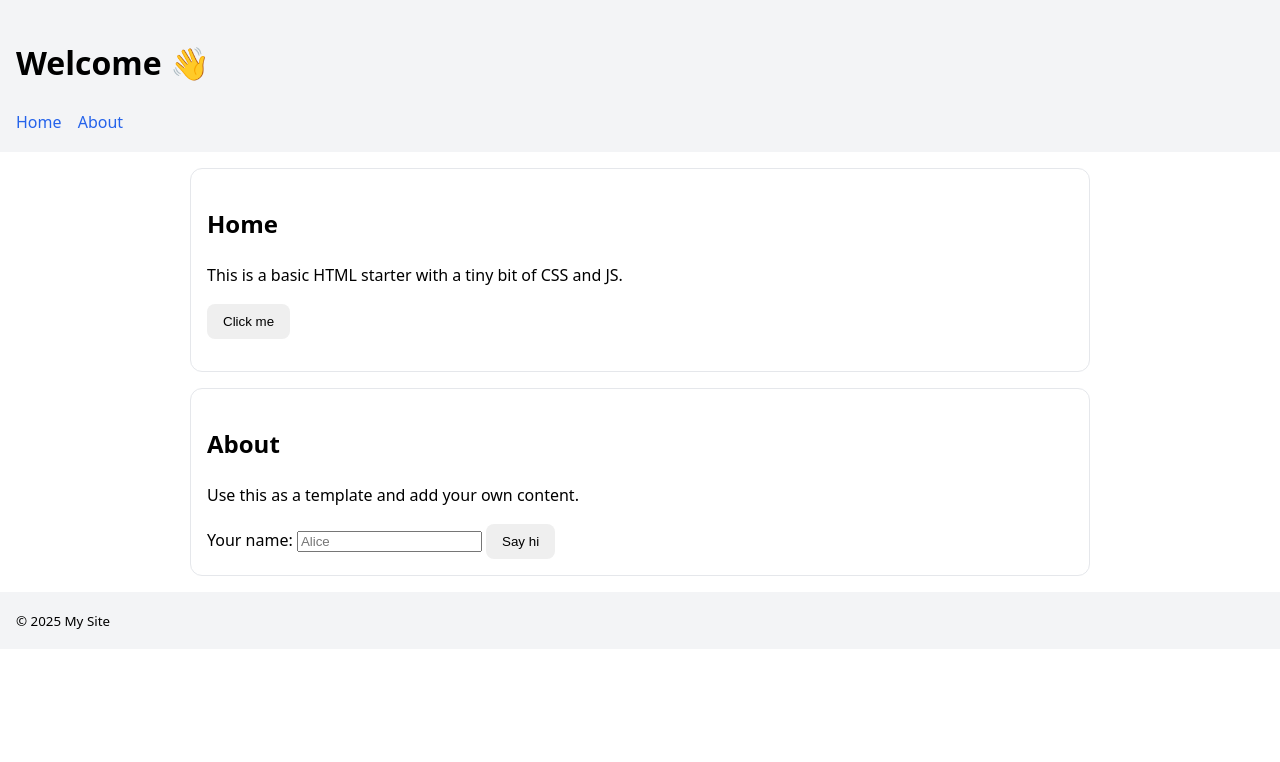
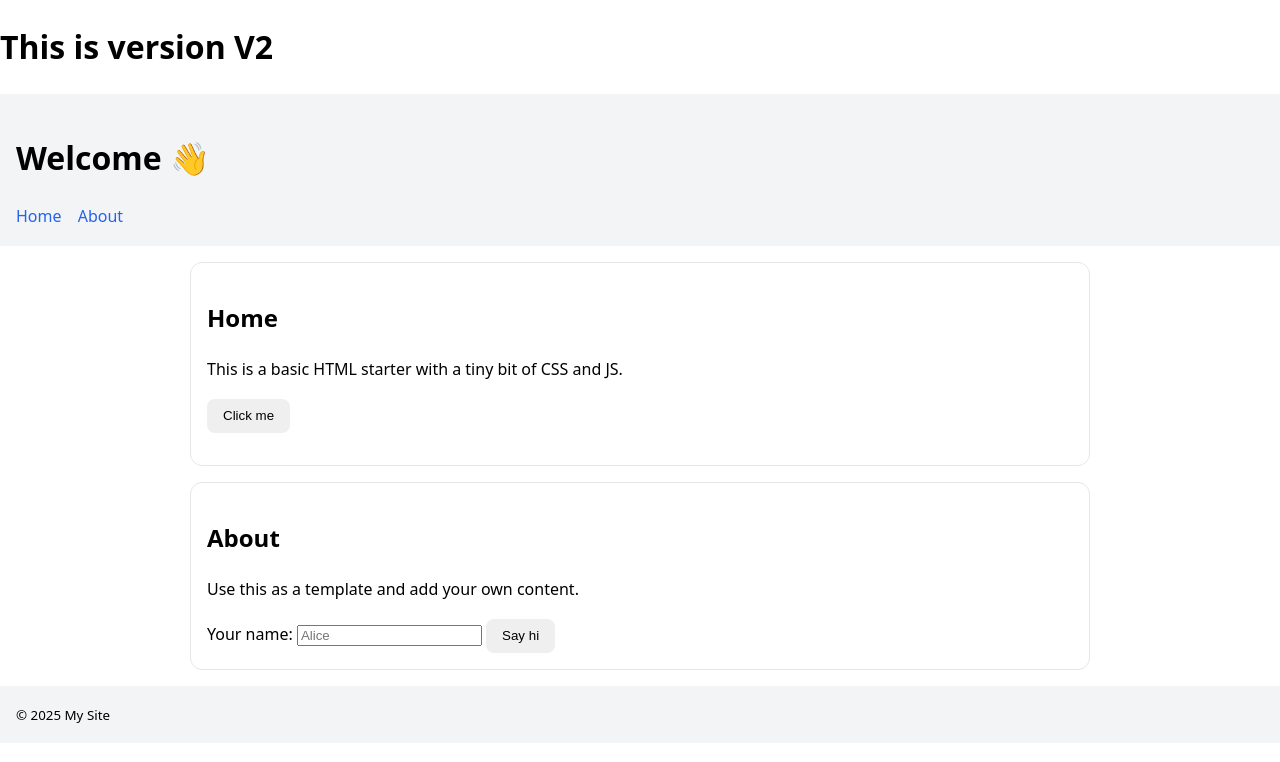
Before and after one commit to AdityaRaghava27/myrepo2, a plain HTML site: page index1.html in a window 1280 px wide. Drawn offline with Linux system fonts and the light colour scheme.

Commit message:
This is v2

```diff
--- a/index1.html
+++ b/index1.html
@@ -15,6 +15,9 @@
     button { padding: .6rem 1rem; border: 0; border-radius: 8px; cursor: pointer; }
   </style>
 </head>
+<body>
+	<h1> This is version V2</h2>
+</body>
 <body>
   <header>
     <h1>Welcome 👋</h1>
```
